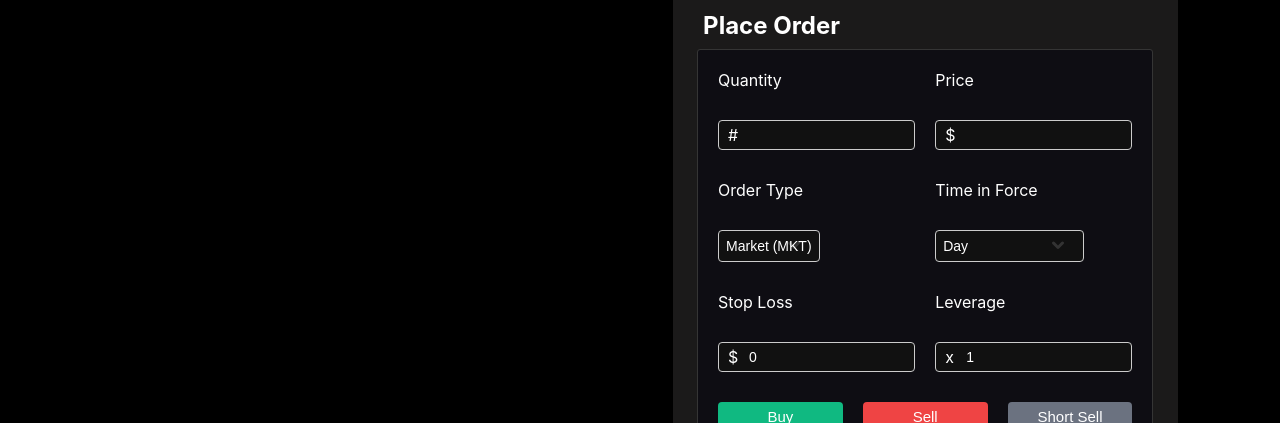
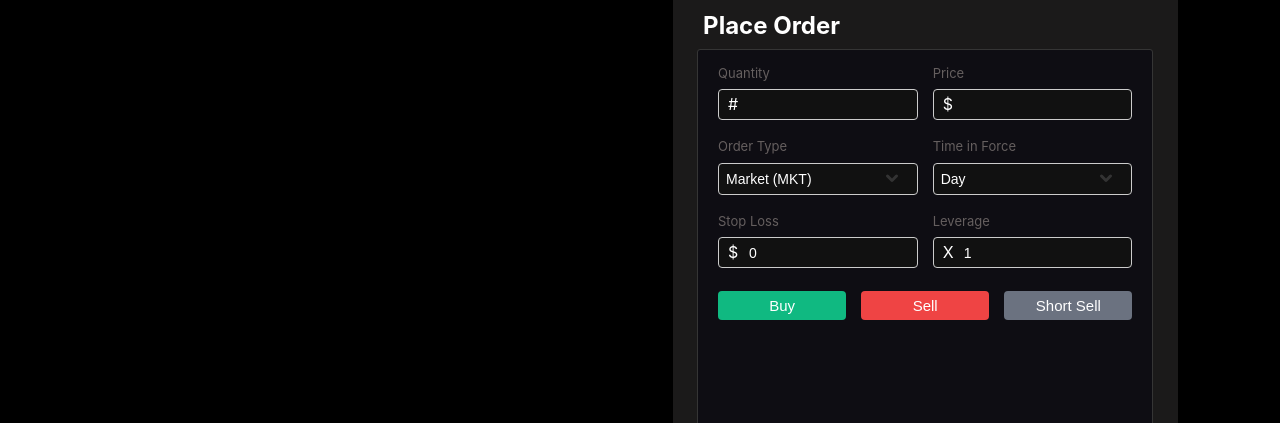
Before and after one commit to vepaan/market, a React (Create React App) app in the folder frontend/: page /market in a window 1280 px wide. Shown: the part 392-815 px from the top of the page. Built offline with nearby package versions, Linux system fonts and the light colour scheme; no server answers; what chartjs-plugin-zoom would draw is missing.

Commit message:
frontend build for order

```diff
--- a/frontend/src/pages/placeorder.js
+++ b/frontend/src/pages/placeorder.js
@@ -7,7 +7,7 @@ function PlaceOrder() {
   const [orderType, setOrderType] = useState("market");
   const [duration, setDuration] = useState("day");
   const [stoploss, setStopLoss] = useState(0);
-  const [leverage, setLevergae] = useState(1);
+  const [leverage, setLeverage] = useState(1);
 
   const handleSubmit = (e, action) => {
     e.preventDefault();
@@ -28,11 +28,8 @@ function PlaceOrder() {
       <form className="order-form-space">
         {/* Quantity and Price */}
         <div className="form-row">
-          <div className="label">Quantity</div>
-          <div className="label">Price</div>
-        </div>
-        <div className="form-row">
           <div className="input-field">
+            <label className="label">Quantity</label>
             <input
               type="number"
               className="qty-box"
@@ -44,6 +41,7 @@ function PlaceOrder() {
             <span className="currency-sign">#</span>
           </div>
           <div className="input-field">
+            <label className="label">Price</label>
             <input
               type="number"
               className="price-box"
@@ -58,11 +56,8 @@ function PlaceOrder() {
 
         {/* Order Type and Duration */}
         <div className="form-row">
-          <div className="label">Order Type</div>
-          <div className="label">Time in Force</div>
-        </div>
-        <div className="form-row">
           <div className="input-field">
+            <label className="label">Order Type</label>
             <select
               id="orderType"
               name="orderType"
@@ -76,6 +71,7 @@ function PlaceOrder() {
           </div>
 
           <div className="input-field">
+            <label className="label">Time in Force</label>
             <select
               id="duration"
               name="duration"
@@ -93,11 +89,8 @@ function PlaceOrder() {
 
         {/* Stop Loss and Leverage */}
         <div className="form-row">
-          <div className="label">Stop Loss</div>
-          <div className="label">Leverage</div>
-        </div>
-        <div className="form-row">
           <div className="input-field">
+            <label className="label">Stop Loss</label>
             <input
               type="number"
               className="stop-loss"
@@ -109,15 +102,16 @@ function PlaceOrder() {
             <span className="currency-sign">$</span>
           </div>
           <div className="input-field">
+            <label className="label">Leverage</label>
             <input
               type="number"
               className="leverage"
               id="leverage"
               name="leverage"
               value={leverage}
-              onChange={(e) => setLevergae(e.target.value)}
+              onChange={(e) => setLeverage(e.target.value)}
             />
-            <span className="currency-sign">x</span>
+            <span className="currency-sign">X</span>
           </div>
         </div>
 
--- a/frontend/src/placeorder.css
+++ b/frontend/src/placeorder.css
@@ -8,30 +8,18 @@
 /* Form row: labels and inputs in the same row */
 .form-row {
     display: flex; /* Align items horizontally */
-    gap: 20px; /* Space between the label and input field */
+    gap: 15px; /* Gap between the label and input field */
     width: 100%;
-    margin-bottom: 10px;
+    margin-bottom: 3px;
 }
 
-/* Align labels and input fields in two rows: labels on top, values on bottom */
-.form-row .label {
-    flex: 1 1 50%; /* Each label takes up 50% width */
-    display: block;
-    font-size: 16px;
-    color: white;
-}
-
-.form-row .input-field {
+/* Align labels and input fields in the same component */
+.input-field {
+    display: flex;
+    flex-direction: column;
+    gap: 13px; /* Space between the label and input field */
     flex: 1 1 50%; /* Each input field takes up 50% width */
-    display: block;
-    position: relative; /* Allow for absolute positioning of currency symbol */
-}
-
-.label-row {
-    display: flex;
-    gap: 20px;
-    width: 100%;
-    margin-bottom: 5px;
+    position: relative; /* For positioning the currency signs */
 }
 
 /* Styling for input fields (qty, price, stop-loss, leverage) */
@@ -39,7 +27,7 @@
 .price-box,
 .stop-loss,
 .leverage {
-    padding: 6px 6px 6px 30px; /* Space for the dollar sign */
+    padding: 7px 6px 6px 30px; /* Space for the currency sign */
     font-size: 14px;
     border: 1px solid #ccc;
     border-radius: 4px;
@@ -49,16 +37,14 @@
     width: 100%;
 }
 
-
-
 /* Currency sign inside the input field */
 .currency-sign {
     position: absolute;
     left: 10px; /* Adjust this value for alignment */
-    top: 50%;
+    top: 34px;
     transform: translateY(-50%);
     color: white;
-    font-size: 16px; /* You can adjust the font size if needed */
+    font-size: 16px;
 }
 
 /* Focused input fields */
@@ -163,6 +149,12 @@
     background-color: rgb(17, 17, 17);
 }
 
+.form-row .label{
+    color: rgb(101, 95, 95);
+    font-size: 13px;
+    line-height: 0.5;
+}
+
 /* Responsive Layout */
 @media (max-width: 768px) {
     .order-form-space .qty-box,
```
